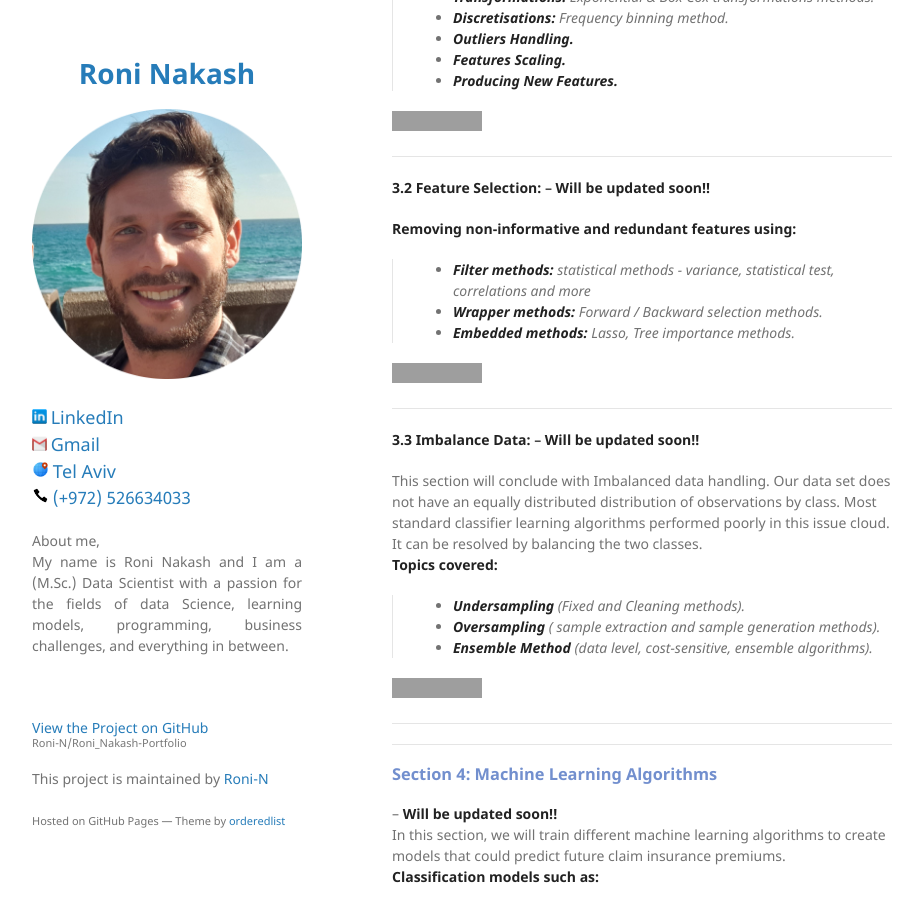
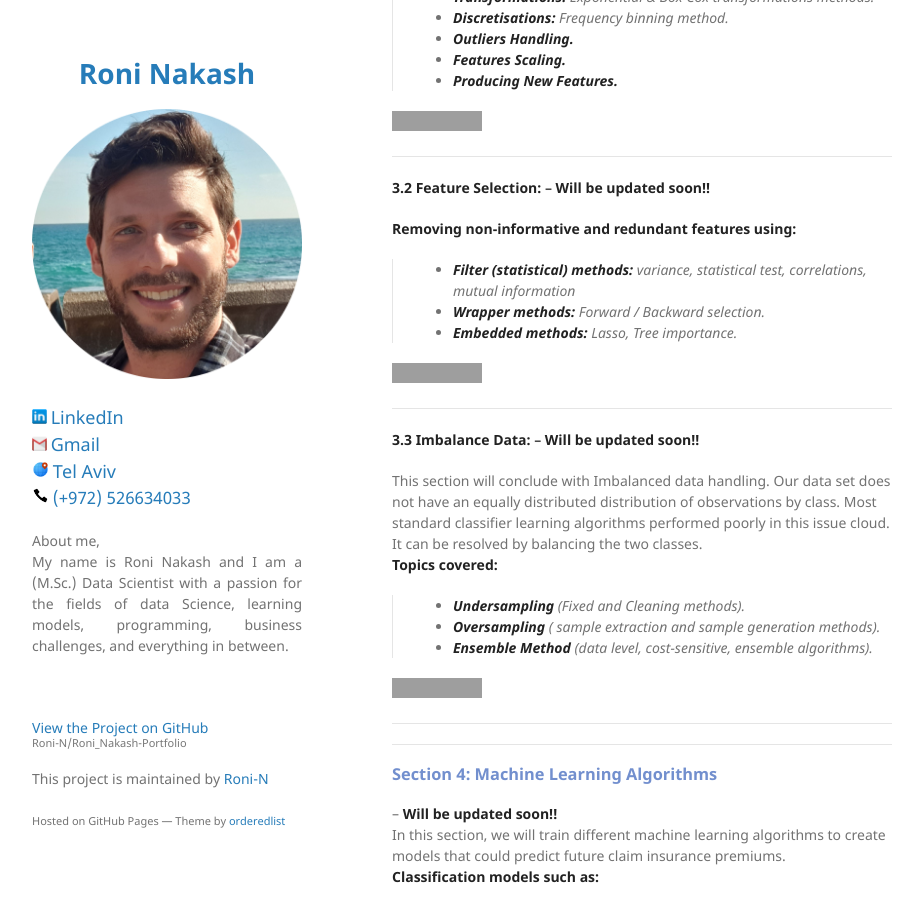
Before and after one commit to Roni-N/Roni_Nakash-Portfolio, a Jekyll site: the page built from index.md, in a window 1280 px wide and 900 px high, scrolled down 2034 px. Shown: the whole window, without its empty margins (178-1101 px from the left). Built offline with Jekyll 4.4.1, drawn with Linux system fonts in a browser that asks for light colours; our own code applies the rules of GitHub Pages for plain Markdown files; grey boxes are pictures that could not be loaded.

Commit message:
Update index.md

```diff
--- a/index.md
+++ b/index.md
@@ -74,9 +74,9 @@ In this part, we will perform Exploratory Data Analysis (EDA) in order to conduc
 #### **3.2 Feature Selection:** -- **Will be updated soon!!**
 
 **Removing non-informative and redundant features using:**
->- **Filter methods:** statistical methods - variance, statistical test, correlations and more
->- **Wrapper methods:** Forward / Backward selection methods.
->- **Embedded methods:** Lasso, Tree importance methods.
+>- **Filter (statistical) methods:** variance, statistical test, correlations, mutual information
+>- **Wrapper methods:** Forward / Backward selection.
+>- **Embedded methods:** Lasso, Tree importance.
 
 [![](https://img.shields.io/badge/GitHub-3.2%20Feature%20Selection%20Code-blue?logo=Github)]()
 
```
